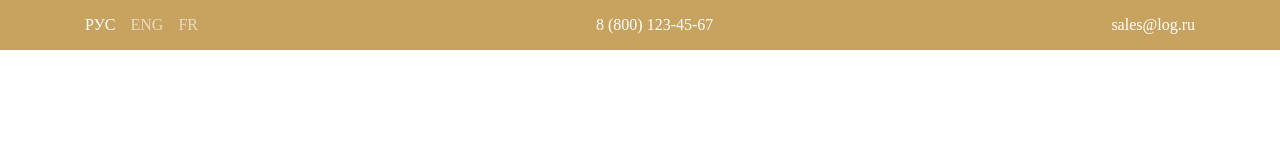
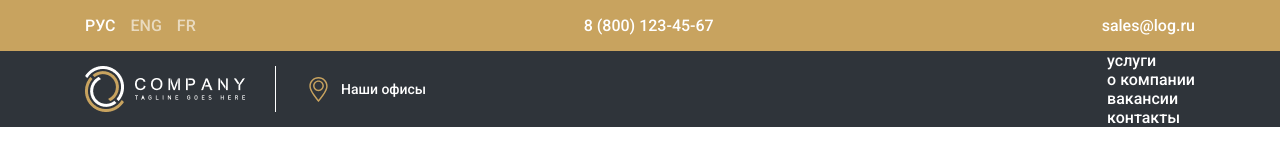
Before and after one commit to bekking07/Figma, a plain HTML site: page index.html in a window 1280 px wide. Drawn offline with Linux system fonts and the light colour scheme.

Commit message:
created navbar

```diff
--- a/index.html
+++ b/index.html
@@ -1,14 +1,21 @@
 <!DOCTYPE html>
 <html lang="en">
+
 <head>
     <meta charset="UTF-8">
     <meta http-equiv="X-UA-Compatible" content="IE=edge">
     <meta name="viewport" content="width=device-width, initial-scale=1.0">
-
+    <!-- Google Fonts -->
+    <link rel="preconnect" href="https://fonts.googleapis.com">
+    <link rel="preconnect" href="https://fonts.gstatic.com" crossorigin>
+    <link href="https://fonts.googleapis.com/css2?family=Roboto:ital,wght@0,500;0,700;1,400&display=swap"
+        rel="stylesheet">
+    <!-- Style -->
     <link rel="stylesheet" href="style.css">
 
     <title>Document</title>
 </head>
+
 <body>
 
     <!-- header -->
@@ -28,6 +35,33 @@
     </header>
 
 
+    <nav class="navbar">
+        <div class="container">
+            <div class="logo">
+                <img src="images/logo (1).png" class="border" alt="logo">
+
+                <a href="#" class="location">
+                    <img src="images/placeholder.svg" alt="#">
+                    <span>Наши офисы</span>
+                </a>
+
+            </div>
+            <ul class="menu">
+                <li class="link">услуги</li>
+                <li class="link">о компании</li>
+                <li class="link">вакансии</li>
+                <li class="link">контакты</li>
+            </ul>
+        </div>
+
+
+    </nav>
+
+<section class="main">
+
+</section>
+
 
 </body>
+
 </html>
--- a/style.css
+++ b/style.css
@@ -1,44 +1,92 @@
-*{
+* {
     margin: 0;
     padding: 0;
     box-sizing: border-box;
 }
-ul,li{
+
+ul,
+li {
     list-style: none;
 }
 
-a{
+a {
     text-decoration: none;
 }
 
+body {
+    font-family: 'Roboto', sans-serif;
+    font-weight: 400;
+}
+
+/* general styles */
+.container {
+    width: 1110px;
+    margin: 0 auto;
+}
+
 /* Header */
-.header{
+.header {
     background: #C8A35F;
     color: #FFFFFF;
     padding: 16px 0;
 }
 
-.header .container{
-    width: 1110px;
-    margin: 0 auto;
+.header .container {
 
-display: flex;
-align-items: center;
-justify-content: space-between;
+    display: flex;
+    align-items: center;
+    justify-content: space-between;
 }
 
 
-.header .container .lang{
+.header .container .lang {
     display: flex;
     align-items: center;
     justify-content: center;
 
     gap: 15px;
 }
-.header .container .lang p{
+
+.header .container .lang p {
     text-transform: uppercase;
     opacity: 0.6;
 }
- .header .container .lang p.active{
+
+.header .container .lang p.active {
     opacity: 1;
- }
+}
+
+.navbar {
+    background: #2f343a;
+    color: #FFFFFF;
+}
+
+.navbar .container {
+    display: flex;
+    align-items: center;
+    justify-content: space-between;
+}
+
+.navbar .container .logo {
+    display: flex;
+    align-items: center;
+}
+
+.navbar .container .logo img.border {
+    border-right: 1px solid #FFFFFF;
+
+    margin-right: 30px;
+    padding-right: 30px;
+}
+
+.navbar .container .logo .location{
+    display: flex;
+    align-items: center;
+    justify-content: center;
+    gap: 10px;
+}
+
+.navbar .container .logo .location span {
+    color: #FFFFFF;
+    font-size: 14px;
+}
```
Also changed, not shown: images/bugatti.jpg (deleted), images/logo (1).png (added), images/placeholder.svg (added). Lines whose indentation alone changed are shown as unchanged.
